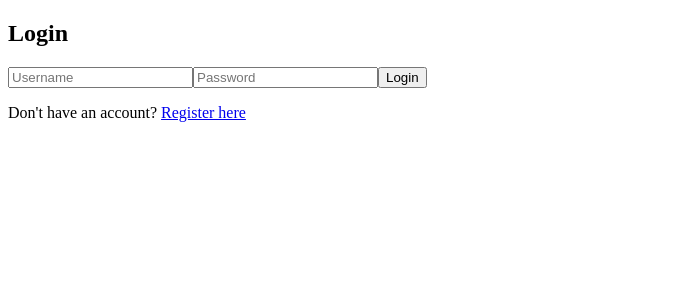
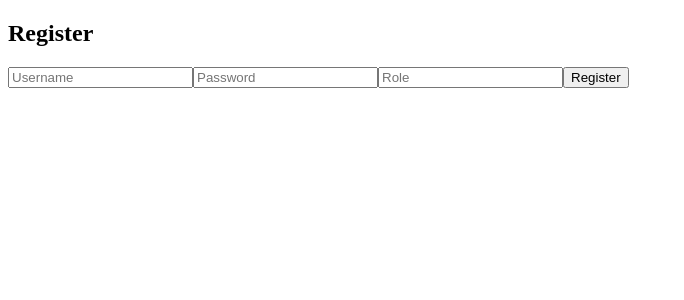
Before and after one commit to oslabs-beta/dalle-wrapper, a React app: page /login in a window 1280 px wide. Shown: the top 300 px of the page, without its empty margins (0-684 px from the left). Built offline with nearby package versions, Linux system fonts and the light colour scheme.

Commit message:
fixed nav

```diff
--- a/client/src/components/AppRouter.jsx
+++ b/client/src/components/AppRouter.jsx
@@ -3,20 +3,16 @@ import { BrowserRouter as Router, Route, Routes, Navigate } from 'react-router-d
 import App from './App';
 import Login from './Login';
 import Register from './Register';
-import { useAuth } from './AuthContext';
+import ImageGenerator from './ImageGenerator';
 
-function PrivateRoute({ children }) {
-    const { user } = useAuth();
-    return user ? children : <Navigate to="/login" />;
-}
 
 const AppRouter = () => {
     return (
         <Router>
             <Routes>
-                <Route path="/" element={<PrivateRoute><App /></PrivateRoute>} />
-                <Route path="/login" element={<Login />} />
-                <Route path="/register" element={<Register />} />
+                <Route path="/" element={< Login />} />
+                <Route path="/login" element={<Register />} />
+                <Route path="/img" element={<ImageGenerator />} />
             </Routes>
         </Router>
     );
--- a/client/src/components/Login.jsx
+++ b/client/src/components/Login.jsx
@@ -21,7 +21,7 @@ const Login = () => {
         const data = await response.json();
         if (data.token) {
             login(data.token);
-            navigate('/');
+            navigate('/img');
         } else {
             alert('Invalid credentials');
         }
--- a/client/src/components/Register.jsx
+++ b/client/src/components/Register.jsx
@@ -19,7 +19,7 @@ const Register = () => {
 
         const data = await response.json();
         if (data.message === 'User registered successfully') {
-            navigate('/login');
+            navigate('/img');
         } else {
             alert('Error registering user');
         }
```
